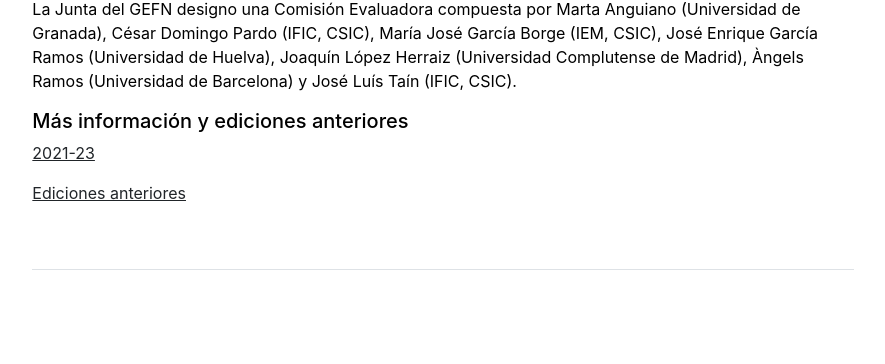
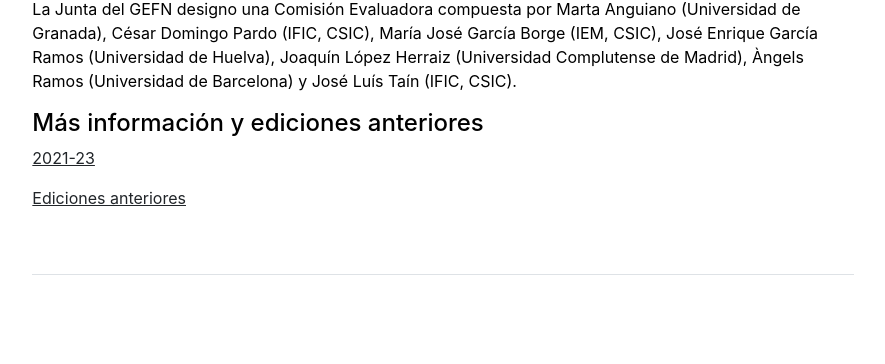
Before and after one commit to GEFN-RSEF/GEFN-RSEF.github.io, a Jekyll site: the page built from premios.md, in a window 1280 px wide. Shown: the part 1511-1875 px from the top of the page, without its empty margins (197-1082 px from the left). Built offline with Jekyll 4.4.1, drawn with Linux system fonts in a browser that asks for light colours.

```diff
--- a/premios.md
+++ b/premios.md
@@ -2,7 +2,6 @@
 layout: premios
 title: "Premios GEFN-ATI"
 ---
-
 #### Ganadores de la Edición 2021-23
 
 El Grupo Especializado de Física Nuclear (GEFN) de la Real Sociedad Española de Física, junto con ATI SISTEMAS, se complacen en anunciar los galardonados de los
@@ -36,4 +35,4 @@ José Enrique García Ramos (Universidad de Huelva), Joaquín López Herraiz (Un
 
 
 
-##### Más información y ediciones anteriores
+#### Más información y ediciones anteriores
```
